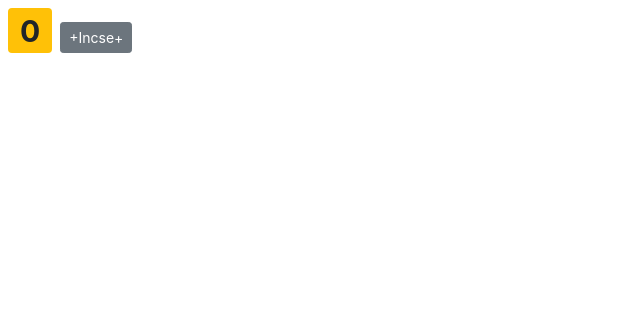
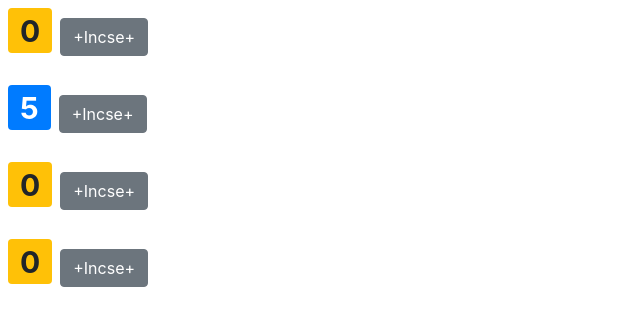
Before and after one commit to arukurmi/shopping-cart-replica, a React (Create React App) app: page / in a window 1280 px wide. Shown: the top 326 px of the page, without its empty margins (0-640 px from the left). Built offline with nearby package versions, Linux system fonts and the light colour scheme.

Commit message:
add counter component

```diff
--- a/src/components/counter.jsx
+++ b/src/components/counter.jsx
@@ -2,8 +2,8 @@ import React, { Component } from 'react'
 
 export default class Counter extends Component {
     state = {
-        count: 0,
-        tags: []
+        count: this.props.value,
+        tags:[]
     };
 
     styles = {
@@ -25,6 +25,7 @@ export default class Counter extends Component {
     }
 
     render() {
+        console.log('props: ', this.value);
         let classes = "badge m-2 badge-";
         classes += this.state.count === 0 ? "warning" : "primary";
         return (
@@ -32,7 +33,7 @@ export default class Counter extends Component {
                 <span style={this.styles} className={classes}>
                     {this.formatCount()}
                 </span>
-                <button onClick = {this.handleIncreament} className="btn btn-secondary btn-sm">+Incse+</button>
+                <button onClick = {this.handleIncreament} className="btn btn-secondary">+Incse+</button>
                 <ul>
                     {this.state.tags.map(
                         tag =>
--- /dev/null
+++ b/src/components/counters.jsx
@@ -0,0 +1,22 @@
+import React, { Component } from 'react'
+import Counter from './counter';
+
+class Counters extends Component {
+    state = {
+        counters: [
+            {id: 1, value: 0},
+            {id: 2, value: 5},
+            {id: 3, value: 0},
+            {id: 4, value: 0},
+        ]
+    }
+    render() {
+        return (
+        <div>
+            {this.state.counters.map(counter =>
+            <Counter key={counter.id} value={counter.value} selected= {true} />)}
+        </div>);
+    }
+}
+
+export default Counters;
--- a/src/index.js
+++ b/src/index.js
@@ -5,8 +5,9 @@ import App from './App';
 import reportWebVitals from './reportWebVitals';
 import 'bootstrap/dist/css/bootstrap.css';
 import Counter from './components/counter';
+import Counters from './components/counters';
 
-ReactDOM.render(<Counter/> , document.getElementById("root"));
+ReactDOM.render(<Counters /> , document.getElementById("root"));
 
 
 reportWebVitals();
```
